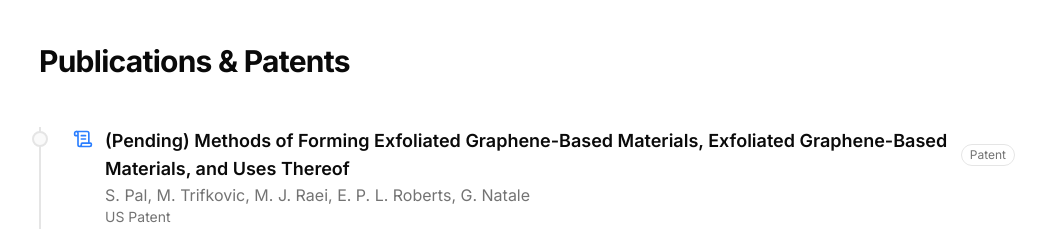
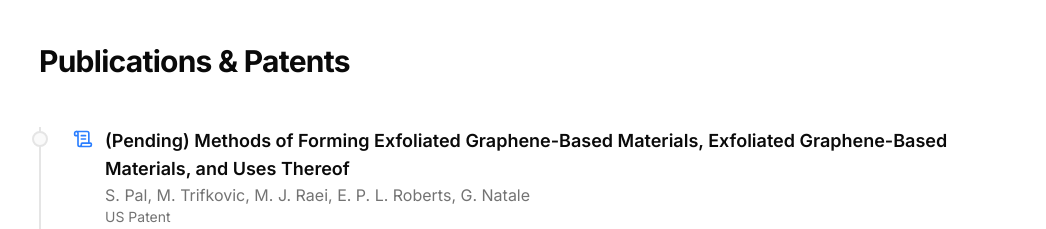
Before and after one commit to MJRaei/portfolio, a Next.js app: page / in a window 1280 px wide. Shown: the part 5900-6129 px from the top of the page, without its empty margins (113-1159 px from the left). Built offline with nearby package versions, Linux system fonts and the light colour scheme.

Commit message:
publications adjustment

```diff
--- a/src/components/sections/publications.tsx
+++ b/src/components/sections/publications.tsx
@@ -29,12 +29,7 @@
                   <BookOpen className="mt-0.5 h-5 w-5 shrink-0 text-emerald-500" />
                 )}
                 <div className="flex-1">
-                  <div className="flex items-center gap-2">
-                    <h3 className="text-lg font-semibold">{pub.title}</h3>
-                    <span className="rounded-full border border-border px-2 py-0.5 text-xs text-muted-foreground">
-                      {pub.type === "patent" ? "Patent" : "Publication"}
-                    </span>
-                  </div>
+                  <h3 className="text-lg font-semibold">{pub.title}</h3>
                   <p className="text-muted-foreground">{pub.authors}</p>
                   <p className="text-sm text-muted-foreground">{pub.venue}</p>
                   <p className="mb-3 text-sm text-muted-foreground">
```
